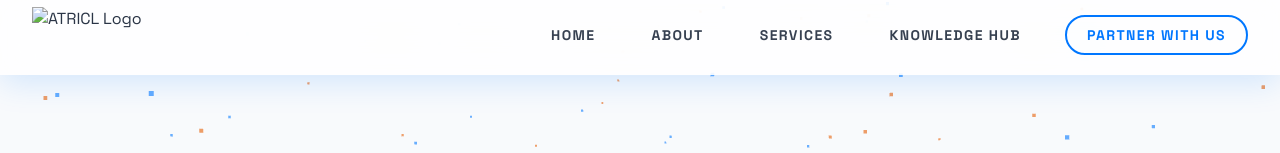
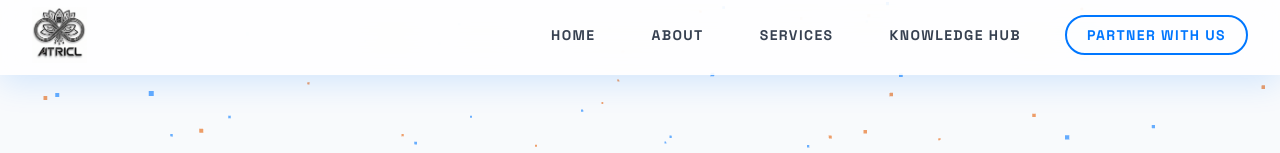
Before and after one commit to ankitcoolbindas-art/atricl-official-site, a plain HTML site: page index.html in a window 1280 px wide. Shown: the top 153 px of the page. Drawn offline with nearby package versions, Linux system fonts and the light colour scheme; animation ran at ten frames a second.

Commit message:
Update index.html

```diff
--- a/index.html
+++ b/index.html
@@ -132,7 +132,7 @@
             <div class="flex items-center justify-between h-20">
                 <div class="flex-shrink-0 cursor-pointer">
                     <!-- Added mix-blend-multiply to blend the white background seamlessly into the design -->
-                    <img src="Gemini_Generated_Image_xzncybxzncybxznc.jpg" alt="ATRICL Logo" class="h-14 w-auto mix-blend-multiply opacity-95 hover:opacity-100 transition-opacity">
+                    <img src="Gemini_Generated_Image_xzncybxzncybxznc.png" alt="ATRICL Logo" class="h-14 w-auto mix-blend-multiply opacity-95 hover:opacity-100 transition-opacity">
                 </div>
                 <div class="hidden md:block">
                     <div class="ml-10 flex items-baseline space-x-8">
@@ -408,7 +408,7 @@
             <div class="grid grid-cols-1 md:grid-cols-4 gap-12 mb-16">
                 <div class="col-span-1 md:col-span-2">
                     <!-- Added mix-blend-multiply to sync footer logo with the theme -->
-                    <img src="Gemini_Generated_Image_xzncybxzncybxznc.jpg" alt="ATRICL Logo" class="h-20 w-auto mb-6 mix-blend-multiply opacity-95">
+                    <img src="Gemini_Generated_Image_xzncybxzncybxznc.png" alt="ATRICL Logo" class="h-20 w-auto mb-6 mix-blend-multiply opacity-95">
                     <p class="text-gray-600 mb-6 max-w-sm font-medium">
                         Defining the 2026 standard for electrical supply, maintenance, and advanced surveillance architectures.
                     </p>
```
